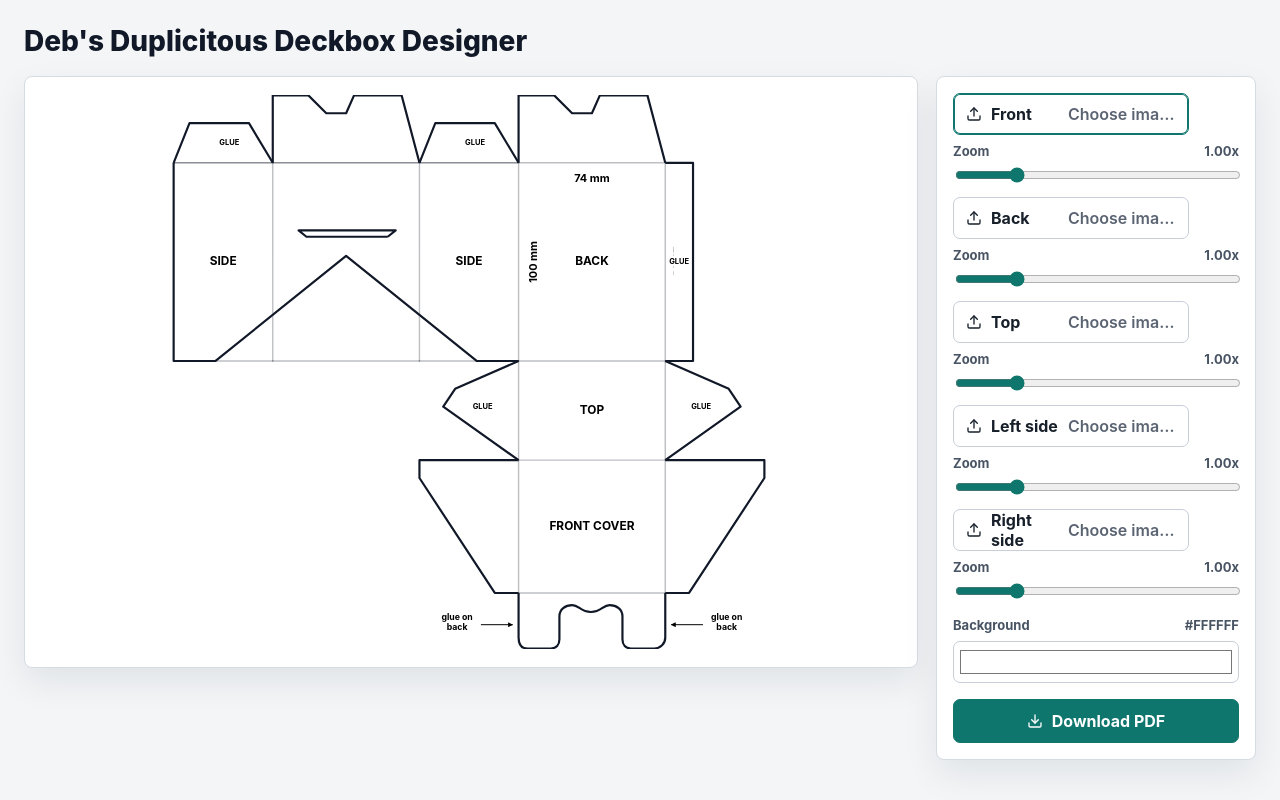
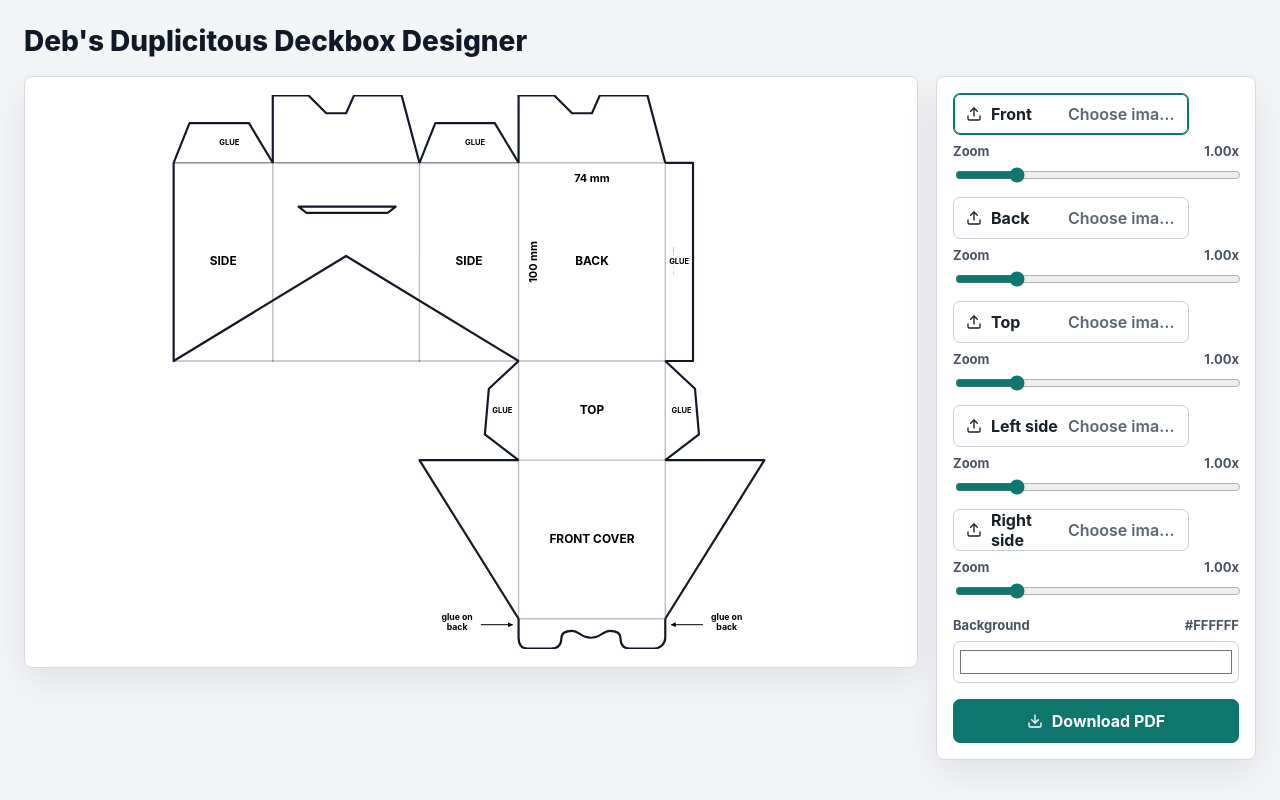
Before and after one commit to debkbanerji/deckbox-creator, a React (Vite) app: page / in a window 1280 px wide. Built offline with nearby package versions, Linux system fonts and the light colour scheme.

Commit message:
Refine deckbox flap geometry

```diff
--- a/src/templates/deckbox/template.ts
+++ b/src/templates/deckbox/template.ts
@@ -9,8 +9,9 @@ const depth = 50;
 const rightSideWidth = depth;
 const glueWidth = 14;
 const leftDustWidth = 66;
-const tongueHeight = 28;
-const lidHeight = 67;
+const frontCoverHeightIncrease = 13;
+const tongueHeight = 28 - frontCoverHeightIncrease;
+const lidHeight = 67 + frontCoverHeightIncrease;
 const midPanelHeight = depth;
 const bottomFlap = 34;
 
@@ -35,8 +36,8 @@ const tongueBottom = tongueTop + tongueHeight;
 
 const frontCenterX = frontX + panelWidth / 2;
 const vApex = { x: frontCenterX, y: bodyTop + panelHeight - 53 };
-const vLeftShoulder = { x: frontCenterX + 66, y: bodyBottom };
-const vRightShoulder = { x: frontCenterX - 66, y: bodyBottom };
+const vLeftShoulder = { x: columnX, y: bodyBottom };
+const vRightShoulder = { x: outerSideX, y: bodyBottom };
 const lidWingWidth = depth;
 
 const backPanel: RectMm = {
@@ -77,15 +78,11 @@ const outerSidePanel: RectMm = {
 };
 const leftCoverWingPoints: PointMm[] = [
   { x: columnRight, y: tongueTop },
-  { x: columnRight + 12, y: tongueTop },
-  { x: columnRight + lidWingWidth, y: lidTop + 9 },
   { x: columnRight + lidWingWidth, y: lidTop },
   { x: columnRight, y: lidTop },
 ];
 const rightCoverWingPoints: PointMm[] = [
   { x: columnX, y: tongueTop },
-  { x: columnX - 12, y: tongueTop },
-  { x: columnX - lidWingWidth, y: lidTop + 9 },
   { x: columnX - lidWingWidth, y: lidTop },
   { x: columnX, y: lidTop },
 ];
@@ -118,14 +115,14 @@ const rightCoverWingArtworkRect: RectMm = {
 const glueFlapRect: RectMm = { x: glueX, y: bodyTop, width: glueWidth, height: panelHeight };
 const leftHingeFlapPoints: PointMm[] = [
   { x: columnRight, y: lidTop },
-  { x: columnRight + 38, y: topPanelTop + 23 },
-  { x: columnRight + 32, y: topPanelTop + 14 },
+  { x: columnRight + 17, y: topPanelTop + 37 },
+  { x: columnRight + 15, y: topPanelTop + 14 },
   { x: columnRight, y: topPanelTop },
 ];
 const rightHingeFlapPoints: PointMm[] = [
   { x: columnX, y: lidTop },
-  { x: columnX - 38, y: topPanelTop + 23 },
-  { x: columnX - 32, y: topPanelTop + 14 },
+  { x: columnX - 17, y: topPanelTop + 37 },
+  { x: columnX - 15, y: topPanelTop + 14 },
   { x: columnX, y: topPanelTop },
 ];
 const bodyStripPoints: PointMm[] = [
@@ -176,14 +173,14 @@ const rightSideBottomFlapPoints: PointMm[] = [
   { x: frontX, y: bodyTop },
 ];
 const tongueSlotPoints: PointMm[] = [
-  { x: frontX + 58, y: bodyTop + 37.3 },
-  { x: frontX + 17, y: bodyTop + 37.3 },
-  { x: frontX + 13, y: bodyTop + 34.1 },
-  { x: frontX + 62, y: bodyTop + 34.1 },
+  { x: frontX + 58, y: bodyTop + 38.3 - frontCoverHeightIncrease },
+  { x: frontX + 17, y: bodyTop + 38.3 - frontCoverHeightIncrease },
+  { x: frontX + 13, y: bodyTop + 35.1 - frontCoverHeightIncrease },
+  { x: frontX + 62, y: bodyTop + 35.1 - frontCoverHeightIncrease },
 ];
 const tongueSlotCenter = {
   x: (frontX + 13 + frontX + 62) / 2,
-  y: bodyTop + 35.7,
+  y: bodyTop + 36.7 - frontCoverHeightIncrease,
 };
 const tongueSlotKnockoutPoints = tongueSlotPoints.map((point) => ({
   x: point.x + (point.x < tongueSlotCenter.x ? 0.14 : -0.14),
@@ -302,15 +299,13 @@ const topProngCutD = `
   M ${columnRight} ${tongueTop}
   L ${columnRight} ${tongueBottom - 5.6}
   C ${columnRight} ${tongueBottom - 2.4}, ${columnRight - 2.4} ${tongueBottom}, ${columnRight - 5.6} ${tongueBottom}
-  L ${columnRight - 17.3} ${tongueBottom}
-  C ${columnRight - 20} ${tongueBottom}, ${columnRight - 21.6} ${tongueBottom - 1.8}, ${columnRight - 21.6} ${tongueBottom - 4.6}
-  L ${columnRight - 21.6} ${tongueTop + 11.8}
-  C ${columnRight - 21.6} ${tongueTop + 8.2}, ${columnRight - 24.5} ${tongueTop + 6.1}, ${columnRight - 28.1} ${tongueTop + 6.1}
+  L ${columnRight - 17.8} ${tongueBottom}
+  C ${columnRight - 21.2} ${tongueBottom}, ${columnRight - 22.6} ${tongueBottom - 1.6}, ${columnRight - 22.6} ${tongueBottom - 5.2}
+  C ${columnRight - 22.6} ${tongueTop + 7.4}, ${columnRight - 24.5} ${tongueTop + 6.1}, ${columnRight - 28.1} ${tongueTop + 6.1}
   C ${columnRight - 31.5} ${tongueTop + 6.1}, ${columnRight - 32.2} ${tongueTop + 9.6}, ${columnRight - 37.5} ${tongueTop + 9.6}
   C ${columnRight - 42.8} ${tongueTop + 9.6}, ${columnRight - 43.5} ${tongueTop + 6.1}, ${columnRight - 46.9} ${tongueTop + 6.1}
-  C ${columnRight - 50.5} ${tongueTop + 6.1}, ${columnRight - 53.4} ${tongueTop + 8.2}, ${columnRight - 53.4} ${tongueTop + 11.8}
-  L ${columnRight - 53.4} ${tongueBottom - 4.6}
-  C ${columnRight - 53.4} ${tongueBottom - 1.8}, ${columnRight - 55} ${tongueBottom}, ${columnRight - 57.7} ${tongueBottom}
+  C ${columnRight - 50.5} ${tongueTop + 6.1}, ${columnRight - 52.4} ${tongueTop + 7.4}, ${columnRight - 52.4} ${tongueBottom - 5.2}
+  C ${columnRight - 52.4} ${tongueBottom - 1.6}, ${columnRight - 54.3} ${tongueBottom}, ${columnRight - 57.7} ${tongueBottom}
   L ${columnRight - 69.4} ${tongueBottom}
   C ${columnRight - 72.6} ${tongueBottom}, ${columnX} ${tongueBottom - 2.4}, ${columnX} ${tongueBottom - 5.6}
   L ${columnX} ${tongueTop}
```
